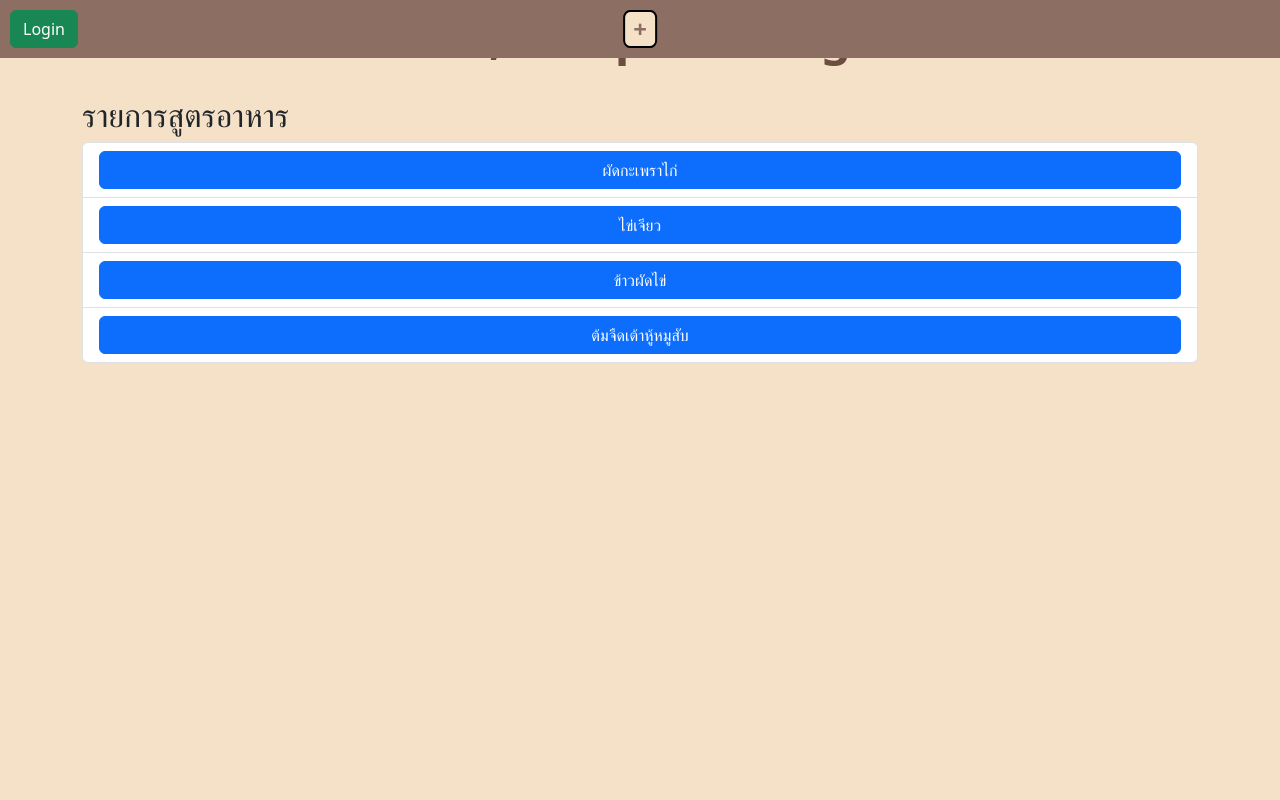
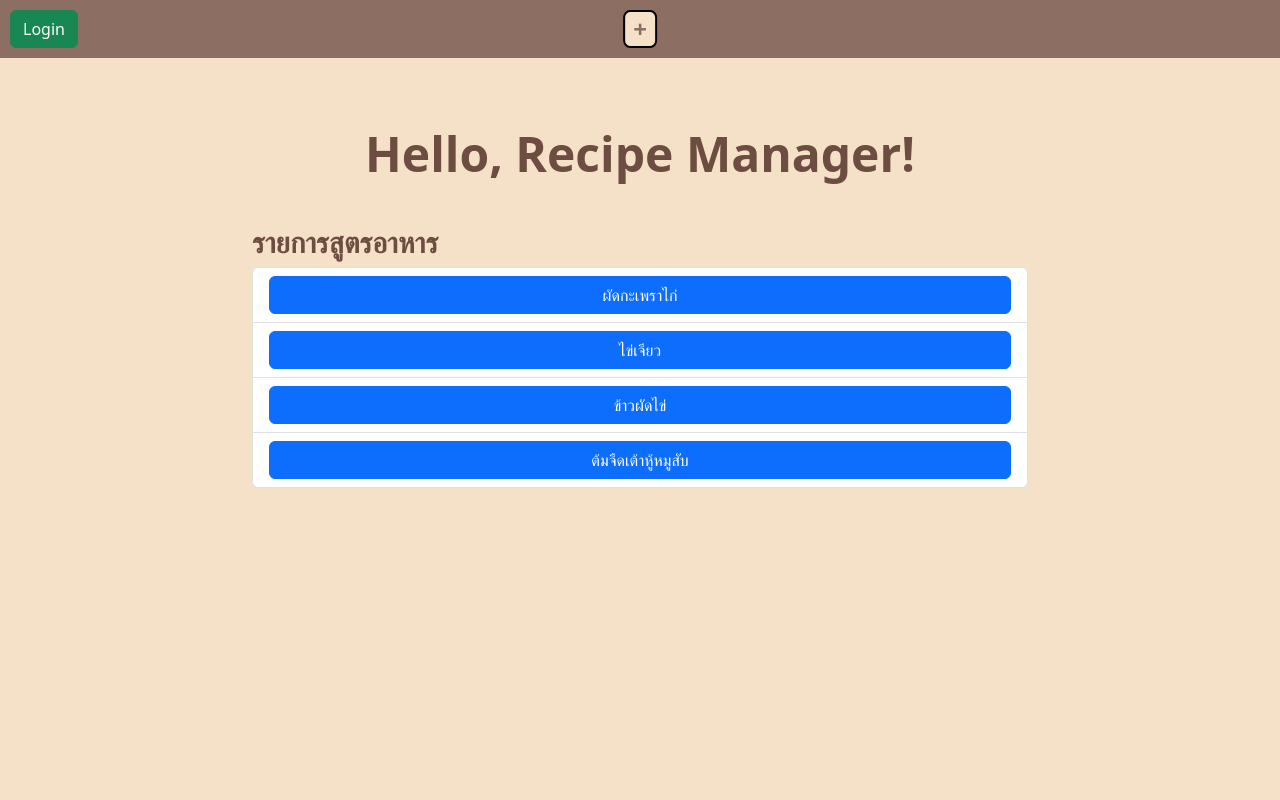
Before and after one commit to AufaWandoloh/my-web, a Flask app: page / in a window 1280 px wide. Run offline with Flask 3, Linux system fonts and the light colour scheme; data comes from the database, SQL or seed files in the repository; both versions use the stored data as it was after the commit.

Commit message:
edit font

```diff
--- a/recipe_manager/templates/index.html
+++ b/recipe_manager/templates/index.html
@@ -13,7 +13,6 @@
             height: 100vh;
             display: flex;
             flex-direction: column;
-            justify-content: center;
             align-items: center;
             margin: 0;
         }
@@ -68,7 +67,16 @@
             font-size: 3rem;
             font-weight: bold;
             color: #6d4c41;
-            margin-top: -430px;
+            margin-top: 125px;
+            /* ปรับค่า margin-top เพื่อขยับข้อความลงมา */
+        }
+
+        h2 {
+            font-size: 1.8rem;
+            font-weight: bold;
+            color: #6d4c41;
+            margin-top: 10px;
+            /* ปรับค่า margin-top เพื่อขยับข้อความลงมา */
         }
 
         .add-btn {
@@ -105,6 +113,13 @@
         .add-btn:hover {
             background-color: #6d4c41;
         }
+
+        .content {
+            margin-top: 200px;
+            /* ปรับค่า margin-top เพื่อให้เนื้อหาอยู่ใต้ข้อความ "Hello, Recipe Manager!" */
+            width: 100%;
+            max-width: 800px;
+        }
     </style>
 </head>
 
@@ -121,7 +136,7 @@
 
     <h1>Hello, Recipe Manager!</h1>
 
-    <div class="container mt-4">
+    <div class="content container mt-4">
         <h2>รายการสูตรอาหาร</h2>
         {% if recipes %}
         <ul class="list-group">
```
Also changed, not shown: instance/users.db.
